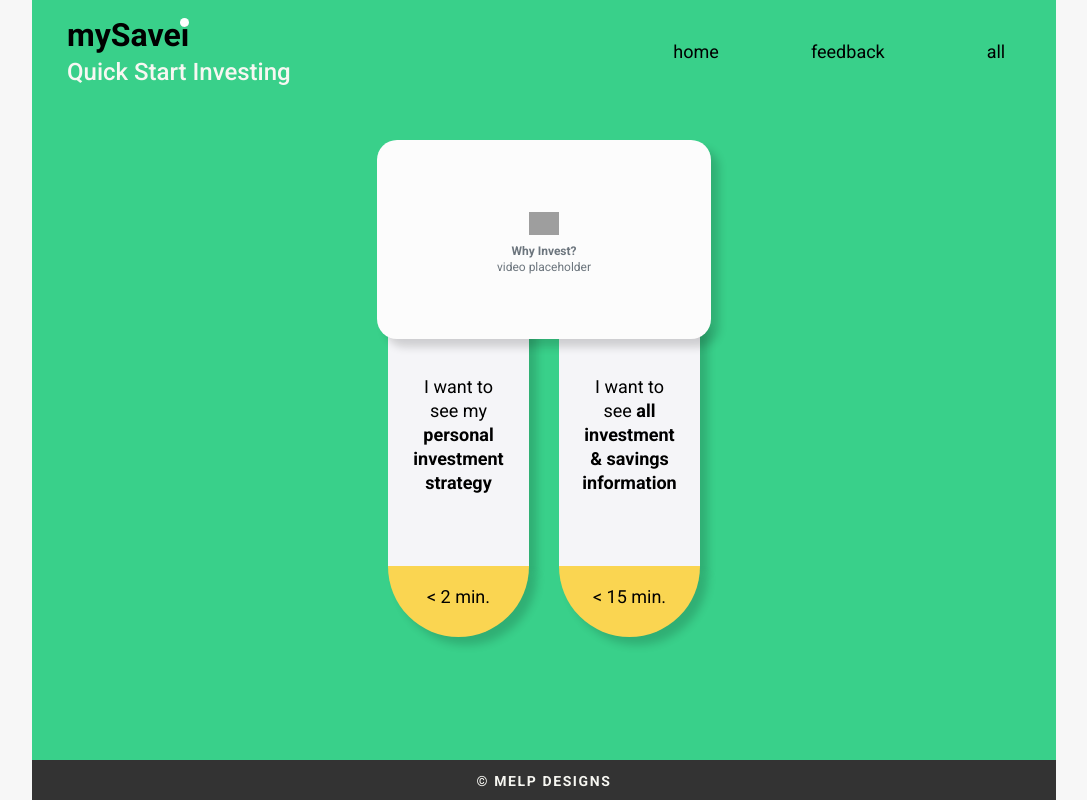
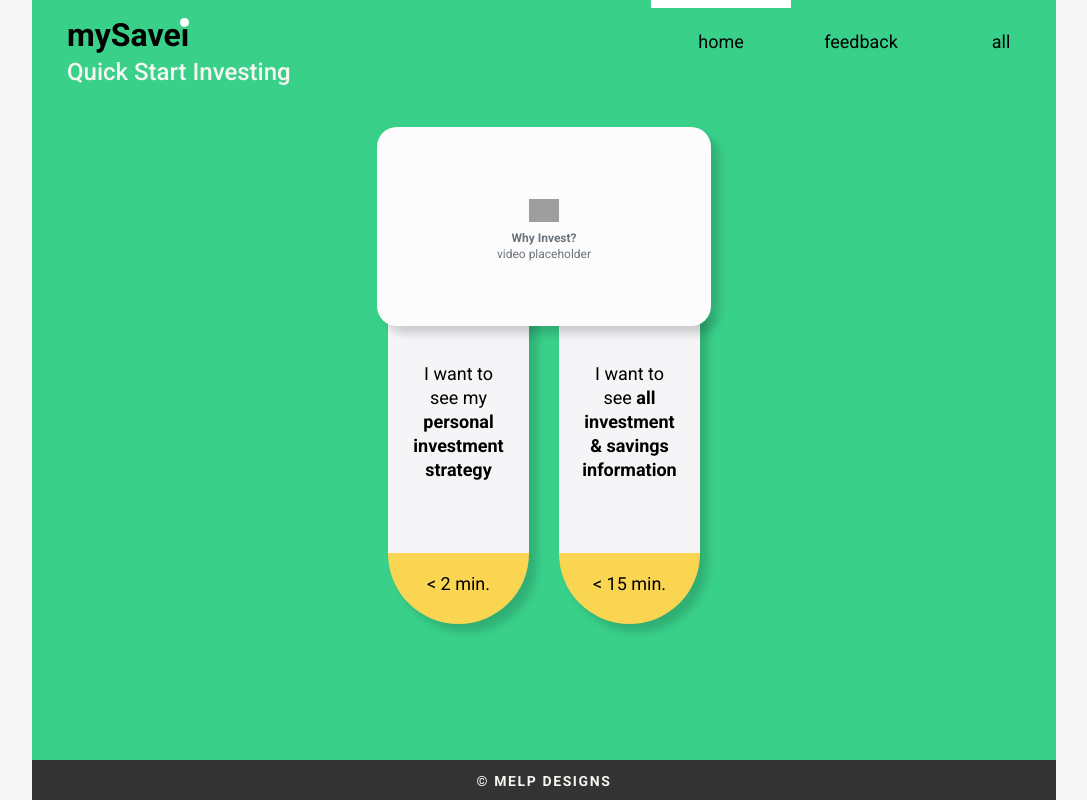
Before and after one commit to melanierosson/mysavei, a React (Create React App) app: page / in a window 1280 px wide. Shown: the whole page, without its empty margins (96-1183 px from the left). Built offline with nearby package versions, Linux system fonts and the light colour scheme; grey boxes are pictures that could not be loaded.

Commit message:
finished desktop version of the nav bar

```diff
--- a/src/components/Nav.js
+++ b/src/components/Nav.js
@@ -2,24 +2,24 @@ import React from 'react';
 import { Link } from 'react-router-dom';
 import '../css/nav.css';
 
-const Nav = ({ bgColor }) => (
-    <nav className="navigation" style={{ backgroundColor: `${bgColor}` }}>
+const Nav = ({ bgColor, showDesktop, showMobile, home, all }) => (
+    <nav className={`navigation ${showDesktop ? 'hide-on-mobile' : ''} ${showMobile ? 'hide-on-desktop' : ''}`} style={{ backgroundColor: `${bgColor}` }}>
         <article className="row">
-            <section id="nav-home" className="nav col-4">
+            <section id="nav-home" className={`nav ${home ? 'active-nav' : ''}`}>
                 <Link to={process.env.PUBLIC_URL + '/'} exact>
                     <p className="nav-link">
                         home
                     </p>
                 </Link>
             </section>
-            <section id="nav-email" className="nav col-4">
+            <section id="nav-email" className="nav">
                 <p className="nav-link">
                     <a href="mailto:mysavei.investing@gmail.com?subject=mySavei%20Feedback">
                         feedback
                     </a>
                 </p>
             </section>
-            <section id="nav-all" className="nav col-4">
+            <section id="nav-all" className={`nav ${all ? 'active-nav' : ''}`}>
                 <Link to={process.env.PUBLIC_URL + '/all'}>
                     <p className="nav-link">
                         all
--- a/src/css/mysavei.css
+++ b/src/css/mysavei.css
@@ -216,6 +216,7 @@ div#root section#app {
   max-width: 1024px;
   margin: 0 auto;
   overflow-y: auto;
+  overflow-x: hidden;
   min-height: 100vh;
   position: relative;
   display: flex;
@@ -300,11 +301,6 @@ div#root section#app .xs {
 @media screen and (min-width: 768px) {
   div#root section#app .hide-on-mobile {
     display: block;
-  }
-}
-@media screen and (max-width: 767px) {
-  div#root section#app .hide-on-mobile.desktop-nav > .nav-link {
-    display: none !important;
   }
 }
 @media screen and (min-width: 768px) {
--- a/src/css/nav.css
+++ b/src/css/nav.css
@@ -5,17 +5,24 @@
   nav.navigation section.nav {
     padding: 10px;
   }
-  nav.navigation section.nav:hover {
+  nav.navigation section.nav:hover, nav.navigation section.nav:active, nav.navigation section.nav.active-nav {
     border-top: 8px solid #FFF;
   }
-  nav.navigation section.nav:hover .nav-link {
+  nav.navigation section.nav:hover .nav-link, nav.navigation section.nav:active .nav-link, nav.navigation section.nav.active-nav .nav-link {
     margin-top: -8px;
   }
   nav.navigation section.nav .nav-link {
-    padding: 30px;
-    width: 130px;
+    padding: 20px;
+    width: 120px;
     text-align: center;
   }
+}
+@media screen and (min-width: 768px) and (max-width: 780px) {
+  nav.navigation section.nav .nav-link {
+    width: 100px;
+  }
+}
+@media screen and (min-width: 768px) {
   nav.navigation section.nav #nav-all {
     padding-right: 0;
   }
--- a/src/pages/Active.js
+++ b/src/pages/Active.js
@@ -11,7 +11,12 @@ const Active = () => (
 
         <section className="top" style={{ backgroundColor: '#FAD551' }}>
             <Title content="Your Investment Strategy" bgColor="#FAD551" />
-            <Nav className="hide-on-mobile desktop-nav" bgColor="#FAD551" />
+            <Nav
+                className="hide-on-mobile desktop-nav"
+                bgColor="#FAD551"
+                showDesktop="true"
+                showMobile="false"
+            />
         </section>
 
         <main className="content-page" id="active-content">
--- a/src/pages/Home.js
+++ b/src/pages/Home.js
@@ -13,7 +13,13 @@ const Home = () => {
     <>
         <section className="top" style={{ backgroundColor: '#39D08A'}}>
             <Title content="Quick Start Investing" bgColor="#39D08A" />
-            <Nav className="hide-on-mobile desktop-nav" bgColor="#39D08A" />
+            <Nav
+                className="hide-on-mobile desktop-nav"
+                bgColor="#39D08A"
+                showDesktop="true"
+                showMobile="false"
+                home="true"
+            />
         </section>
 
         <main id="page">
--- a/src/pages/LongTerm.js
+++ b/src/pages/LongTerm.js
@@ -10,7 +10,12 @@ const LongTerm = () => (
     <>
         <section className="top" style={{ backgroundColor: '#5DD4CF' }}>
             <Title content="Your Investment Strategy" bgColor="#5DD4CF" />
-            <Nav className="hide-on-mobile desktop-nav" bgColor="#5DD4CF" />
+            <Nav
+                className="hide-on-mobile desktop-nav"
+                bgColor="#5DD4CF"
+                showDesktop="true"
+                showMobile="false"
+            />
         </section>
 
         <main className="content-page" id="passive-content">
--- a/src/pages/NotFound.js
+++ b/src/pages/NotFound.js
@@ -7,7 +7,12 @@ const NotFound = () => (
     <>
         <section className="top" style={{ backgroundColor: '#39D08A' }}>
             <Title content="Whoops!" bgColor="#39D08A" />
-            <Nav className="hide-on-mobile desktop-nav" bgColor="#39D08A" />
+            <Nav
+                className="hide-on-mobile desktop-nav"
+                bgColor="#39D08A"
+                showDesktop="true"
+                showMobile="false"
+            />
         </section>
         <main>
             <article id="not-found">
--- a/src/pages/SecondStep.js
+++ b/src/pages/SecondStep.js
@@ -11,7 +11,12 @@ const SecondStep = () => {
         <>
             <section className="top" style={{ backgroundColor: '#39D08A' }}>
                 <Title content="Your Investment Strategy" bgColor="#39D08A" />
-                <Nav className="hide-on-mobile desktop-nav" bgColor="#39D08A" />
+                <Nav
+                    className="hide-on-mobile desktop-nav"
+                    bgColor="#39D08A"
+                    showDesktop="true"
+                    showMobile="false"
+                />
             </section>
 
             <main id="step2-page" class="content-page">
--- a/src/scss/_index.scss
+++ b/src/scss/_index.scss
@@ -14,6 +14,7 @@ div#root {
     max-width:1024px;
     margin:0 auto;
     overflow-y:auto;
+    overflow-x:hidden;
     min-height:100vh;
     position:relative;
     display:flex;
@@ -89,12 +90,6 @@ div#root {
       }
       @media screen and (min-width:768px) {
         display:block;
-      }
-    }
-    .hide-on-mobile.desktop-nav > .nav-link {
-      // why is this not hiding??
-      @media screen and (max-width:767px) {
-        display:none !important;
       }
     }
     section.top {
--- a/src/scss/nav.scss
+++ b/src/scss/nav.scss
@@ -3,16 +3,21 @@ nav.navigation {
         padding:0;
         section.nav {
             padding:10px;
-            &:hover {
+            &:hover,
+            &:active,
+            &.active-nav {
                 border-top:8px solid #FFF;
                 .nav-link {
                     margin-top:-8px;
                 }
             }
             .nav-link {
-                padding:30px;
-                width:130px;
+                padding:20px;
+                width:120px;
                 text-align:center;
+                @media screen and (max-width:780px) {
+                    width:100px;
+                }
             }
             #nav-all {
                 padding-right:0;
```
Also changed, not shown: src/pages/All.js.
